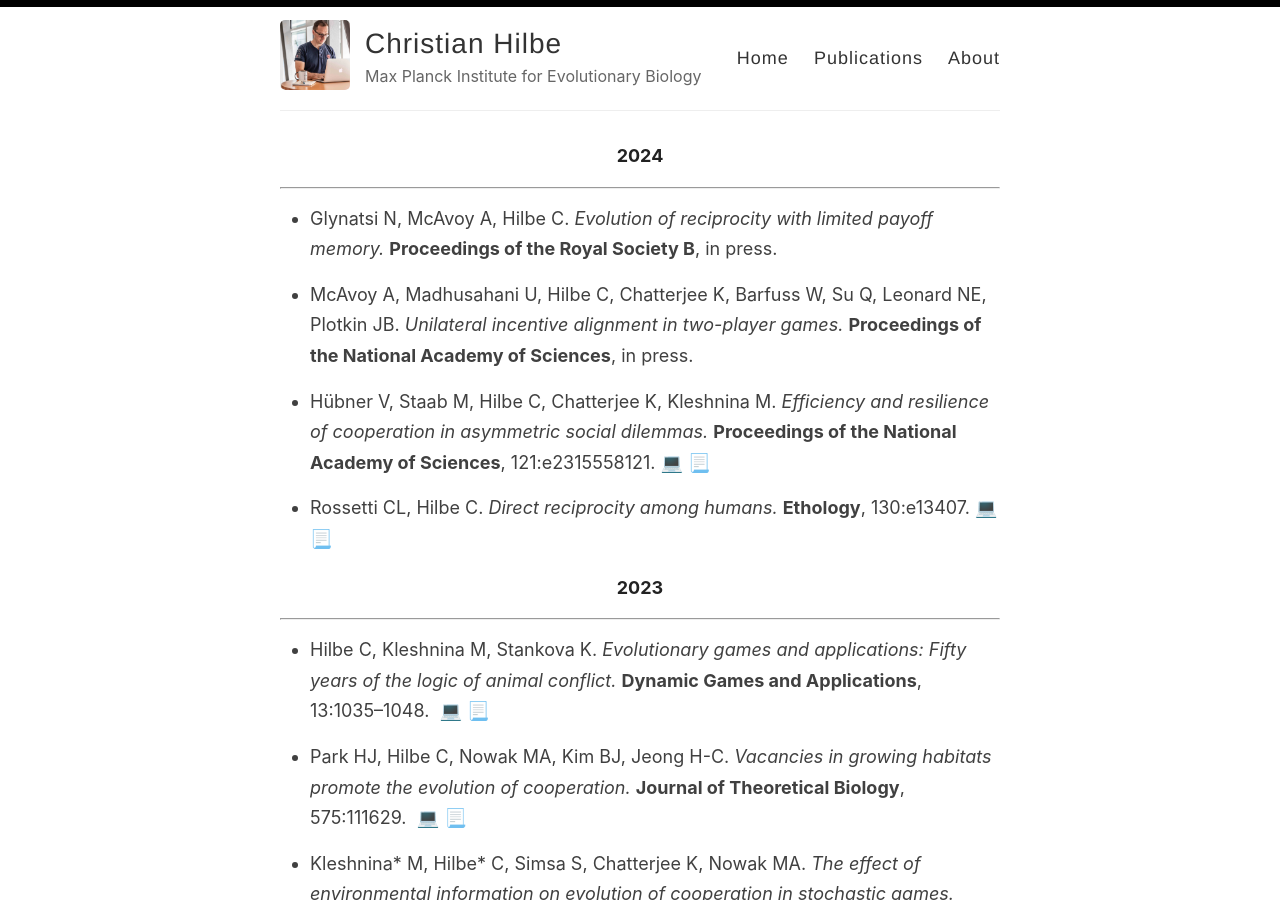
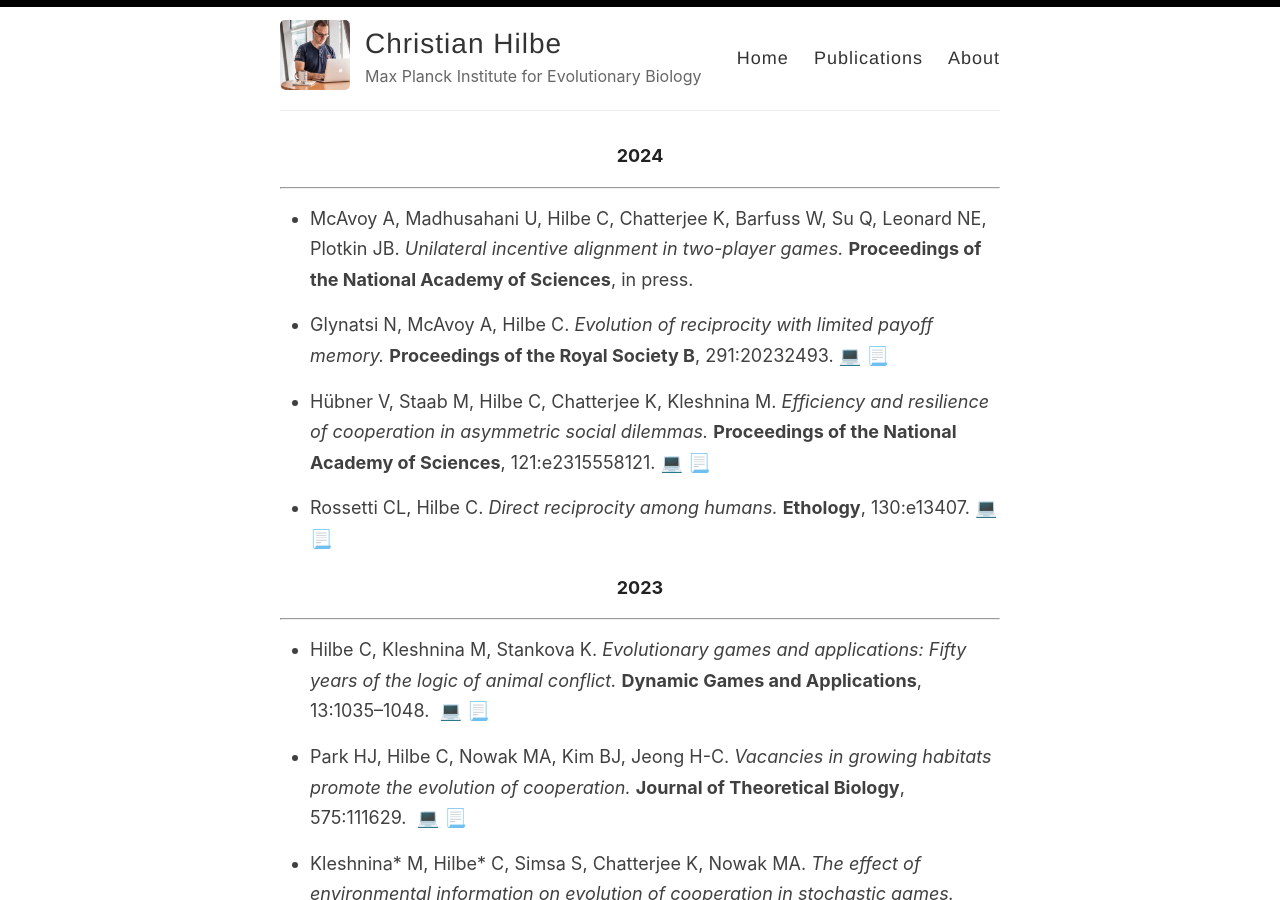
Before and after one commit to christian-hilbe/christian-hilbe.github.io, a Jekyll site: the page built from _pages/publications.md, in a window 1280 px wide and 900 px high. Built offline with Jekyll 4.4.1, drawn with Linux system fonts in a browser that asks for light colours.

Commit message:
CH: Adding Nikoleta's ProcB paper

```diff
--- a/_pages/publications.md
+++ b/_pages/publications.md
@@ -9,13 +9,15 @@ permalink: /publications/
 
 ---
 
-- Glynatsi N, McAvoy A, Hilbe C.
-*Evolution of reciprocity with limited payoff memory.*
-**Proceedings of the Royal Society B**, in press.
-
 - McAvoy A, Madhusahani U, Hilbe C, Chatterjee K, Barfuss W, Su Q, Leonard NE, Plotkin JB.
 *Unilateral incentive alignment in two-player games.*
 **Proceedings of the National Academy of Sciences**, in press.
+
+- Glynatsi N, McAvoy A, Hilbe C.
+*Evolution of reciprocity with limited payoff memory.*
+**Proceedings of the Royal Society B**, 291:20232493.
+[💻](https://royalsocietypublishing.org/doi/full/10.1098/rspb.2023.2493)
+[📃](../files/2024_glynatsi_procb.pdf)
 
 - Hübner V, Staab M, Hilbe C, Chatterjee K, Kleshnina M.
 *Efficiency and resilience of cooperation in asymmetric social dilemmas.*
```
